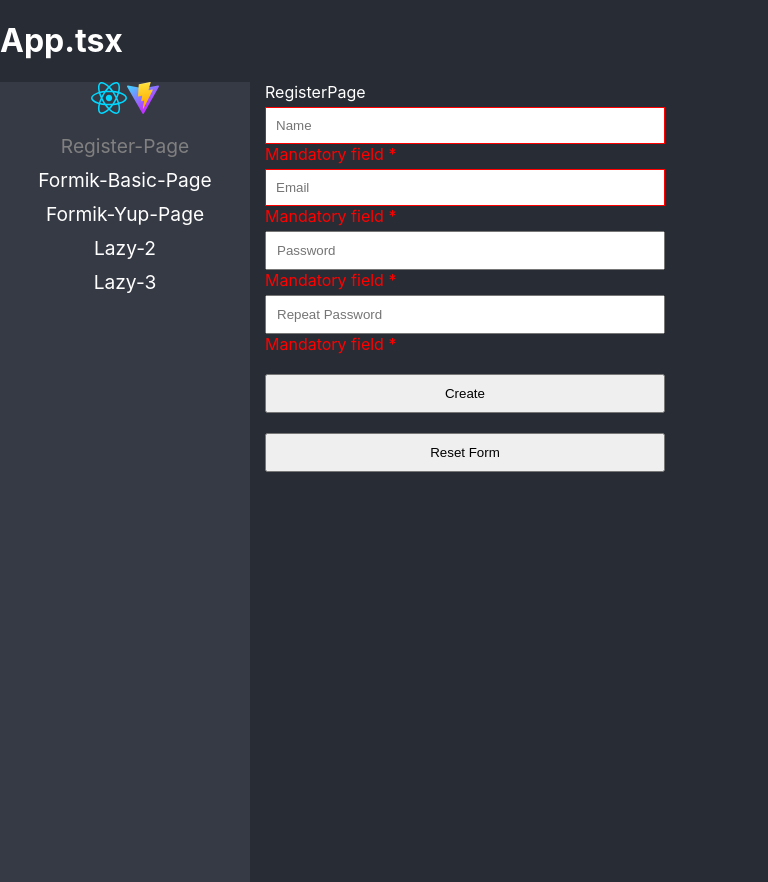
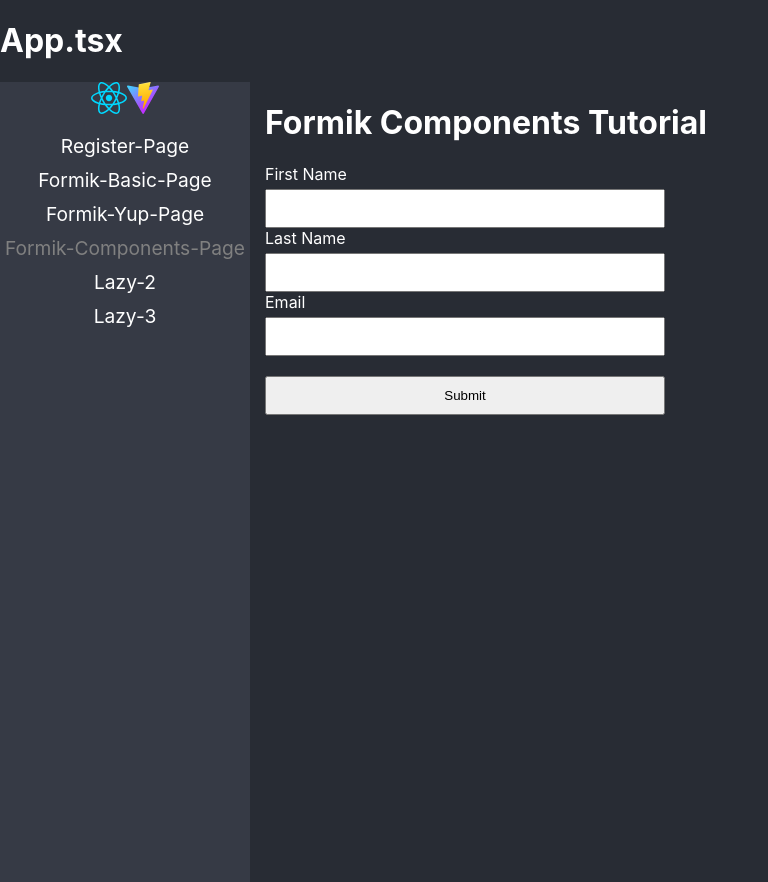
Before and after one commit to jotasenator/ReactTypeScript-ProyectoInicial, a React (Vite) app: page /formik-components in a window 1280 px wide. Before the commit this address led to /register. Shown: the whole page, without its empty margins (0-768 px from the left). Built offline with nearby package versions, Linux system fonts and the light colour scheme.

Commit message:
Implementar Formik components

```diff
--- /dev/null
+++ b/src/03-forms/pages/FormikComponents.tsx
@@ -0,0 +1,51 @@
+import "../styles/styles.css";
+import { Formik, Field, Form, ErrorMessage } from "formik";
+import * as Yup from "yup";
+
+export const FormikComponents = () => {
+  return (
+    <div>
+      <h1>Formik Components Tutorial</h1>
+
+      <Formik
+        initialValues={{
+          firstName: "",
+          lastName: "",
+          email: "",
+        }}
+        onSubmit={(values) => {
+          console.log(values);
+        }}
+        validationSchema={Yup.object({
+          firstName: Yup.string()
+            .max(15, "Debe tener 15 caracteres o menos")
+            .required("Requerido"),
+          lastName: Yup.string()
+            .max(10, "Debe tener 10 caracteres o menos")
+            .required("Requerido"),
+          email: Yup.string()
+            .email("Debe tener un formato de email correcto")
+            .required("Requerido"),
+        })}
+      >
+        {(formik) => (
+          <Form>
+            <label htmlFor="firstName">First Name</label>
+            <Field name="firstName" type="text" />
+            <ErrorMessage name="firstName" component={"span"} />
+
+            <label htmlFor="lastName">Last Name</label>
+            <Field name="lastName" type="text" />
+            <ErrorMessage name="lastName" component={"span"} />
+
+            <label htmlFor="email">Email</label>
+            <Field name="email" type="text" />
+            <ErrorMessage name="email" component={"span"} />
+
+            <button type="submit">Submit</button>
+          </Form>
+        )}
+      </Formik>
+    </div>
+  );
+};
--- a/src/routes/routes.ts
+++ b/src/routes/routes.ts
@@ -2,6 +2,7 @@
 import { RegisterPage } from '../03-forms/pages/RegisterPage';
 import { FormikBasicPage } from '../03-forms/pages/FormikBasicPage';
 import { FormikYupPage } from '../03-forms/pages/FormikYupPage';
+import { FormikComponents } from '../03-forms/pages/FormikComponents';
 
 type JSXComponent = () => JSX.Element;
 
@@ -38,6 +39,12 @@
         name: "Formik-Yup-Page"
     },
     {
+        to: "/formik-components",
+        path: "formik-components",
+        Component: FormikComponents,
+        name: "Formik-Components-Page"
+    },
+    {
         to: "/lazy2",
         path: "lazy2",
         Component: Lazy2,
```
